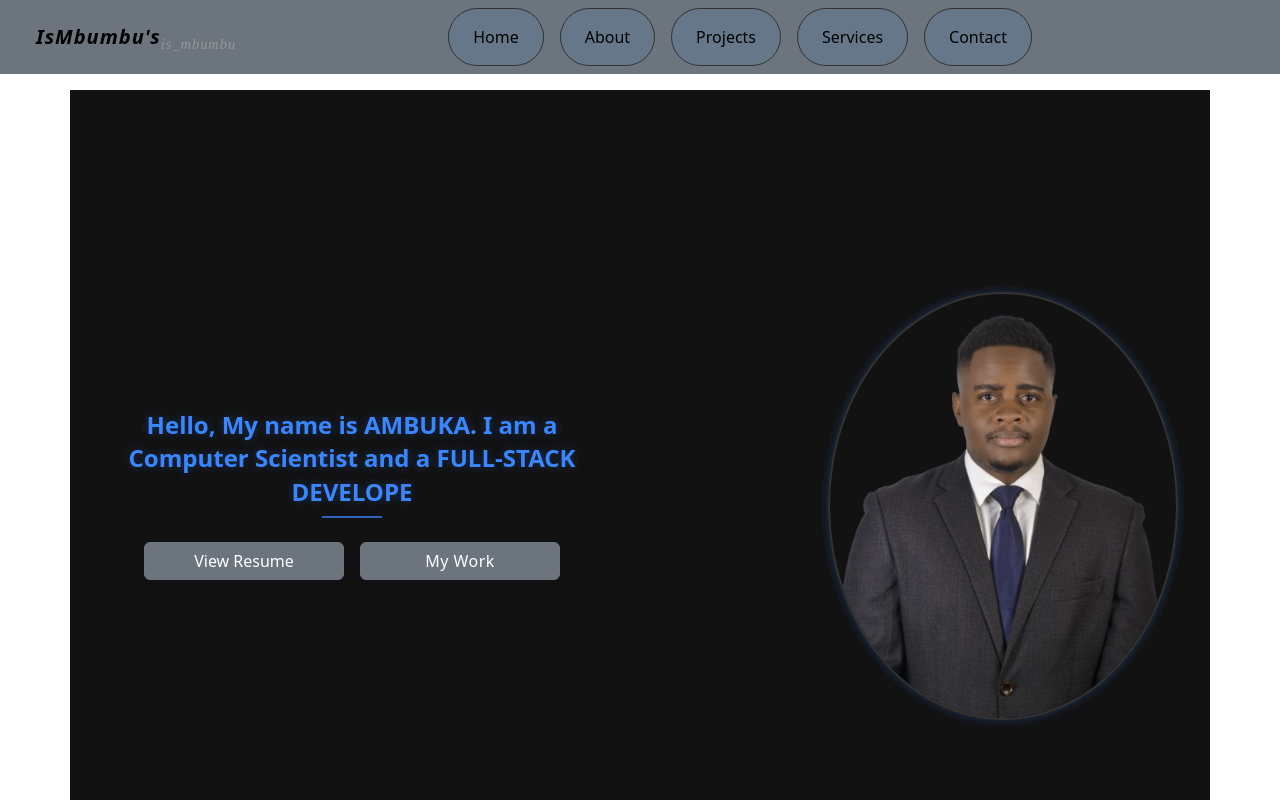
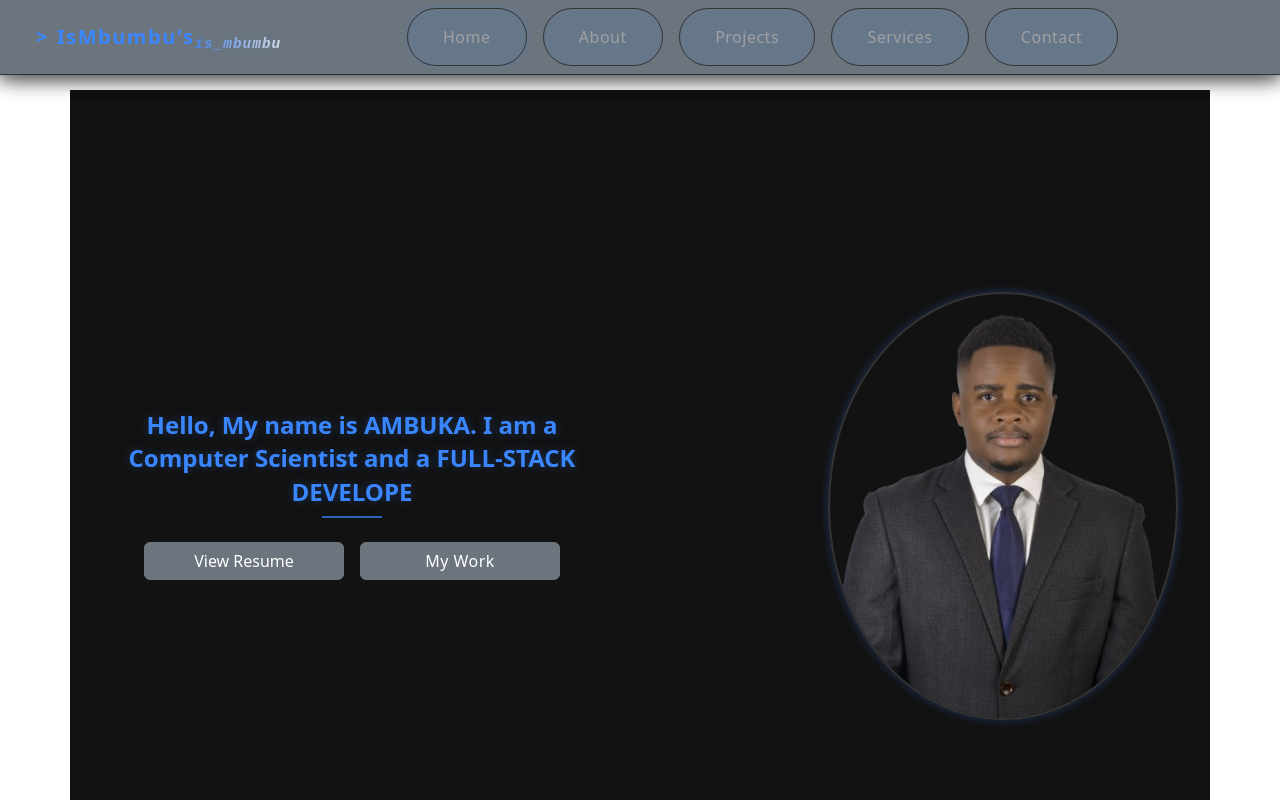
Before and after one commit to isMbumbu/drews_portfolio, a React (Vite) app: page / in a window 1280 px wide. Shown: the top 800 px of the page. Built offline with nearby package versions, Linux system fonts and the light colour scheme.

Commit message:
Feature:Add Dark theme to navigation

```diff
--- a/src/components/navigation.css
+++ b/src/components/navigation.css
@@ -1,66 +1,183 @@
 /* Navbar Styles */
 .navbar {
-    padding: 0.5rem 1rem;
+    padding: 0.8rem 2rem;
+    background-color: var(--bg-darker) !important;
+    border-bottom: 1px solid var(--border-color);
+    position: fixed;
+    width: 100%;
+    top: 0;
+    z-index: 1000;
+    backdrop-filter: blur(8px);
+    box-shadow: 0 2px 20px rgba(0, 0, 0, 0.3);
 }
 
 .navbar-brand {
-    font-style: italic;
-    font-weight: 600;
-    letter-spacing: 1px;
-    font-size: 1.2rem;
+    font-weight: 700;
+    letter-spacing: 1.5px;
+    font-size: 1.3rem;
+    color: var(--accent-color) !important;
+    display: flex;
+    align-items: center;
+    gap: 0.5rem;
+    transition: all 0.3s ease;
+}
+
+/* Tech-inspired logo effect */
+.navbar-brand::before {
+    content: ">";
+    color: var(--accent-color);
+    font-weight: bold;
+}
+
+.navbar-brand:hover {
+    text-shadow: 0 0 10px rgba(58, 134, 255, 0.5);
+    transform: translateX(5px);
 }
 
 .nav-link {
-    color: #020202 !important;
-    transition: color 0.3s ease, transform 0.3s ease;
+    color: var(--text-secondary) !important;
+    transition: all 0.3s ease;
+    padding: 0.5rem 1rem !important;
+    margin: 0 0.2rem;
+    position: relative;
+    font-weight: 500;
+    letter-spacing: 0.5px;
+}
+
+/* Hover underline animation */
+.nav-link::after {
+    content: '';
+    position: absolute;
+    width: 0;
+    height: 2px;
+    bottom: 0;
+    left: 0;
+    background-color: var(--accent-color);
+    transition: width 0.3s ease;
 }
 
 .nav-link:hover {
-    color: #f7f5f5 !important;
-    transform: scale(1.1);
+    color: var(--text-primary) !important;
+    transform: none;
+}
+
+.nav-link:hover::after {
+    width: 100%;
 }
 
 .nav-link.active {
-    font-weight: bold;
-    color: #ffffff !important;
+    color: var(--text-primary) !important;
+    font-weight: 600;
+}
+
+.nav-link.active::after {
+    width: 100%;
+    background-color: var(--accent-color);
 }
 
 .navbar-toggler {
     border: none !important;
     box-shadow: none !important;
     outline: none !important;
-    padding: 0;
+    padding: 0.5rem !important;
 }
 
+/* Custom hamburger icon */
 .navbar-toggler-icon {
-    background-color: transparent !important;
+    background-image: none !important;
+    position: relative;
+    width: 24px;
+    height: 2px;
+    background-color: var(--accent-color);
+    transition: all 0.3s ease;
 }
 
+.navbar-toggler-icon::before,
+.navbar-toggler-icon::after {
+    content: '';
+    position: absolute;
+    width: 24px;
+    height: 2px;
+    background-color: var(--accent-color);
+    transition: all 0.3s ease;
+}
+
+.navbar-toggler-icon::before {
+    transform: translateY(-8px);
+}
+
+.navbar-toggler-icon::after {
+    transform: translateY(8px);
+}
+
+.navbar-toggler[aria-expanded="true"] .navbar-toggler-icon {
+    background-color: transparent;
+}
+
+.navbar-toggler[aria-expanded="true"] .navbar-toggler-icon::before {
+    transform: rotate(45deg);
+}
+
+.navbar-toggler[aria-expanded="true"] .navbar-toggler-icon::after {
+    transform: rotate(-45deg);
+}
 
 /* Signature */
 .signature {
-    font-family: 'Dancing Script', cursive;
-    font-size: 1.5rem;
-    font-style: italic;
-    font-weight: 400;
-    color: #ffffff;
+    font-family: 'Courier New', monospace;
+    font-size: 1.4rem;
+    font-weight: 700;
+    color: var(--accent-color);
     letter-spacing: 1px;
+    background: linear-gradient(90deg, var(--accent-color), #ffffff);
+    -webkit-background-clip: text;
+    background-clip: text;
+    -webkit-text-fill-color: transparent;
+    text-shadow: 0 0 10px rgba(58, 134, 255, 0.3);
+    transition: all 0.3s ease;
+}
+
+.signature:hover {
+    text-shadow: 0 0 15px rgba(58, 134, 255, 0.5);
 }
 
 /* Responsive Styles */
 @media (max-width: 768px) {
+    .navbar {
+        padding: 0.7rem 1.5rem;
+    }
+
     .navbar-nav {
-      align-items: center;
+        align-items: flex-start;
+        padding: 1rem;
+        background-color: rgba(18, 18, 18, 0.95);
+        border-radius: 0 0 10px 10px;
+        margin-top: 0.5rem;
+        border: 1px solid var(--border-color);
+        border-top: none;
+    }
+
+    .nav-link {
+        padding: 0.8rem 0 !important;
+        margin: 0.3rem 0;
     }
 
     .navbar-brand {
-      font-size: 1.3rem;
-      white-space: nowrap;
+        font-size: 1.2rem;
     }
 
     .signature {
-      font-family: 'Dancing Script', cursive;
-      font-size: 1.5rem;
-      color: #ffffff;
+        font-size: 1.3rem;
     }
 }
+
+/* Glow effect for active navigation */
+@keyframes navGlow {
+    0% { box-shadow: 0 0 5px rgba(58, 134, 255, 0.3); }
+    50% { box-shadow: 0 0 15px rgba(58, 134, 255, 0.5); }
+    100% { box-shadow: 0 0 5px rgba(58, 134, 255, 0.3); }
+}
+
+.nav-item.active {
+    animation: navGlow 2s infinite;
+}
```
Lines whose indentation alone changed are shown as unchanged.
